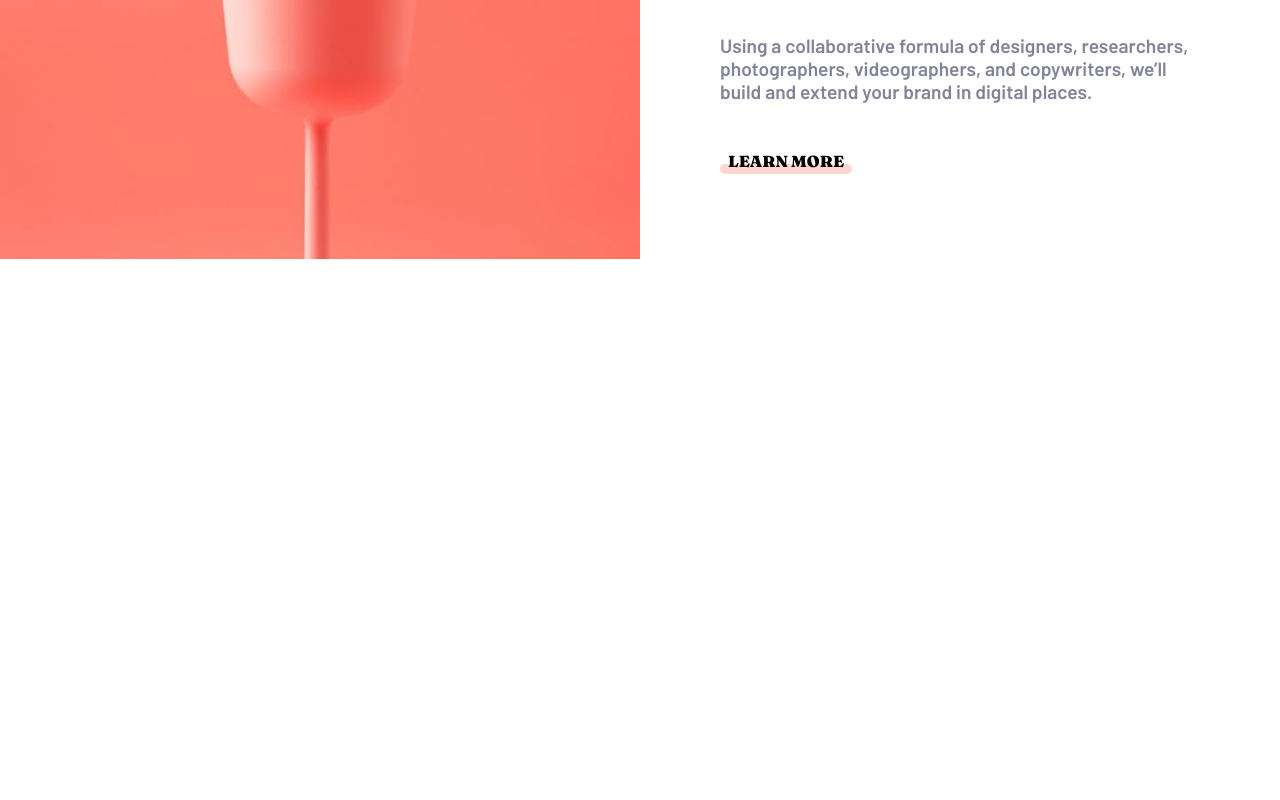
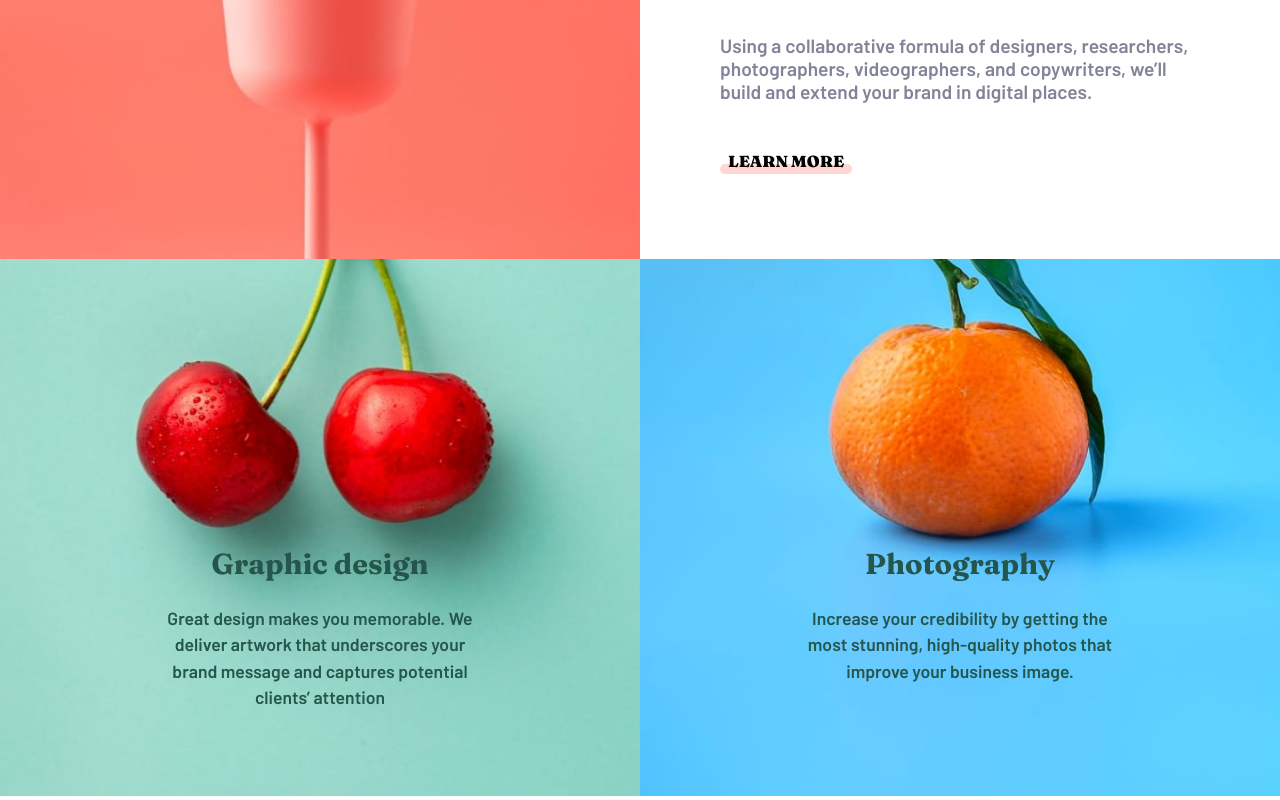
Before and after one commit to PetteriHavia/FrontendMentor, a React (Vite) app in the folder sunnyside-agency-landing-page/: page / in a window 1280 px wide. Shown: the part 1616-2416 px from the top of the page. Before the commit the page ends 1879 px from the top, so only its background shows below. Built offline with nearby package versions, Linux system fonts and the light colour scheme.

Commit message:
service section update

```diff
--- a/sunnyside-agency-landing-page/src/components/Services.jsx
+++ b/sunnyside-agency-landing-page/src/components/Services.jsx
@@ -1,5 +1,7 @@
 import transform from '../assets/images/desktop/image-transform.jpg'
 import stand from '../assets/images/desktop/image-stand-out.jpg'
+import photography from '../assets/images/desktop/image-photography.jpg'
+import graphicDesign from '../assets/images/desktop/image-graphic-design.jpg'
 
 const Services = () => {
   return (
@@ -16,9 +18,7 @@ const Services = () => {
           <img src={transform} alt="sphere" />
         </div>
         <div className="grid-image">
-          <picture>
-            <img src={stand} alt="cup" />
-          </picture>
+          <img src={stand} alt="cup" />
         </div>
         <div className="grid-content">
           <div className="content-wrapper">
@@ -27,10 +27,20 @@ const Services = () => {
             <button>LEARN MORE</button>
           </div>
         </div>
-      </div>
-
-      <div className="grid">
-
+        <div className="grid-image">
+          <img src={graphicDesign} alt="graphic design" />
+          <div className="grid-image-text">
+            <h3>Graphic design</h3>
+            <p>Great design makes you memorable. We deliver artwork that underscores your brand message and captures potential clients’ attention</p>
+          </div>
+        </div>
+        <div className="grid-image">
+          <img src={photography} alt="photograhpy" />
+          <div className="grid-image-text">
+            <h3>Photography</h3>
+            <p>Increase your credibility by getting the most stunning, high-quality photos that improve your business image.</p>
+          </div>
+        </div>
       </div>
     </section>
   )
--- a/sunnyside-agency-landing-page/src/styles/services.scss
+++ b/sunnyside-agency-landing-page/src/styles/services.scss
@@ -13,6 +13,7 @@
   flex-direction: column;
   justify-content: center;
   align-items: center;
+  padding: 1.5rem;
 
   .test {
     max-width: 480px;
@@ -64,3 +65,31 @@
 .content-wrapper {
   max-width: 480px;
 }
+
+.grid-image {
+  position: relative;
+}
+
+.grid-image-text {
+  position: absolute;
+  text-align: center;
+  bottom: 0;
+  left: 50%;
+  transform: translateX(-50%);
+  max-width: 380px;
+  height: 250px;
+
+  h3 {
+    padding-bottom: 1.5rem;
+    font-size: 1.8rem;
+    font-family: $fraunces;
+    color: $d-d-cyan;
+  }
+
+  p {
+    font-size: 1.1rem;
+    font-family: $barlow;
+    line-height: 1.5;
+    color: $d-d-cyan;
+  }
+}
```
